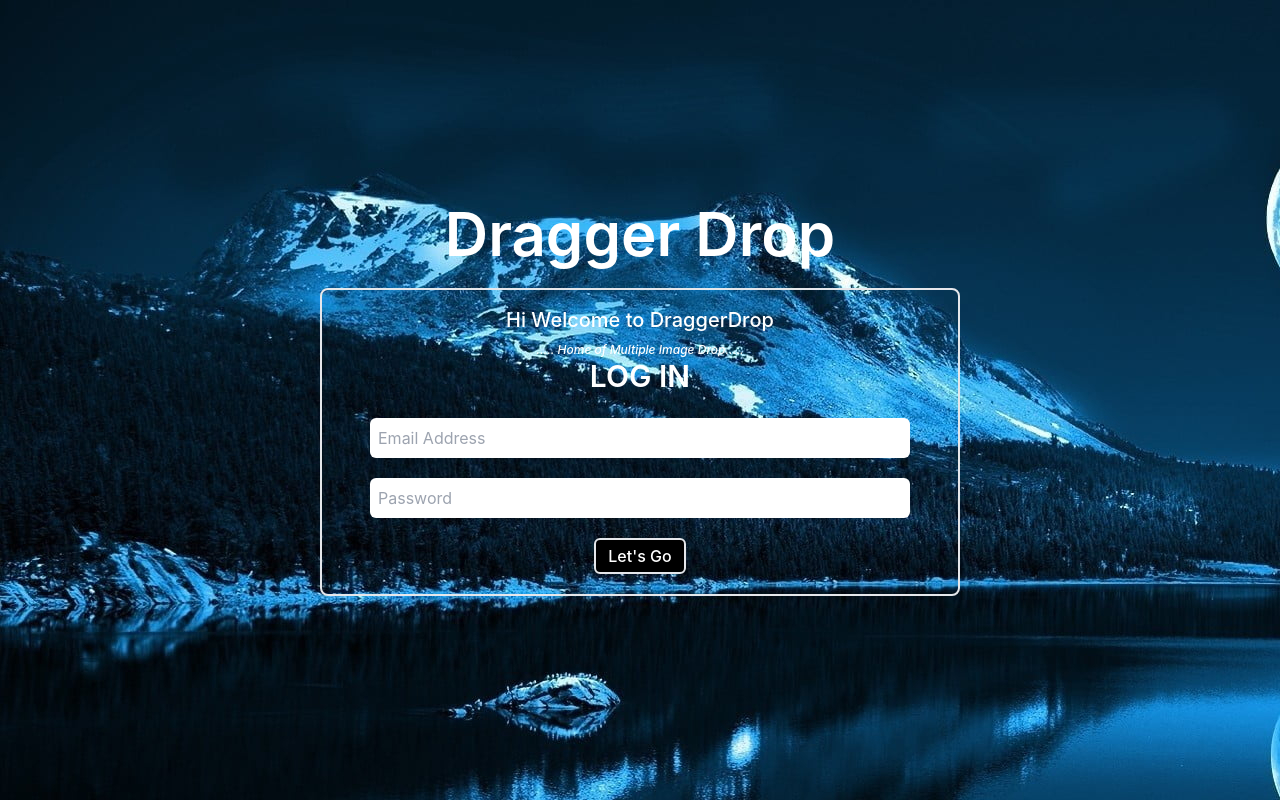
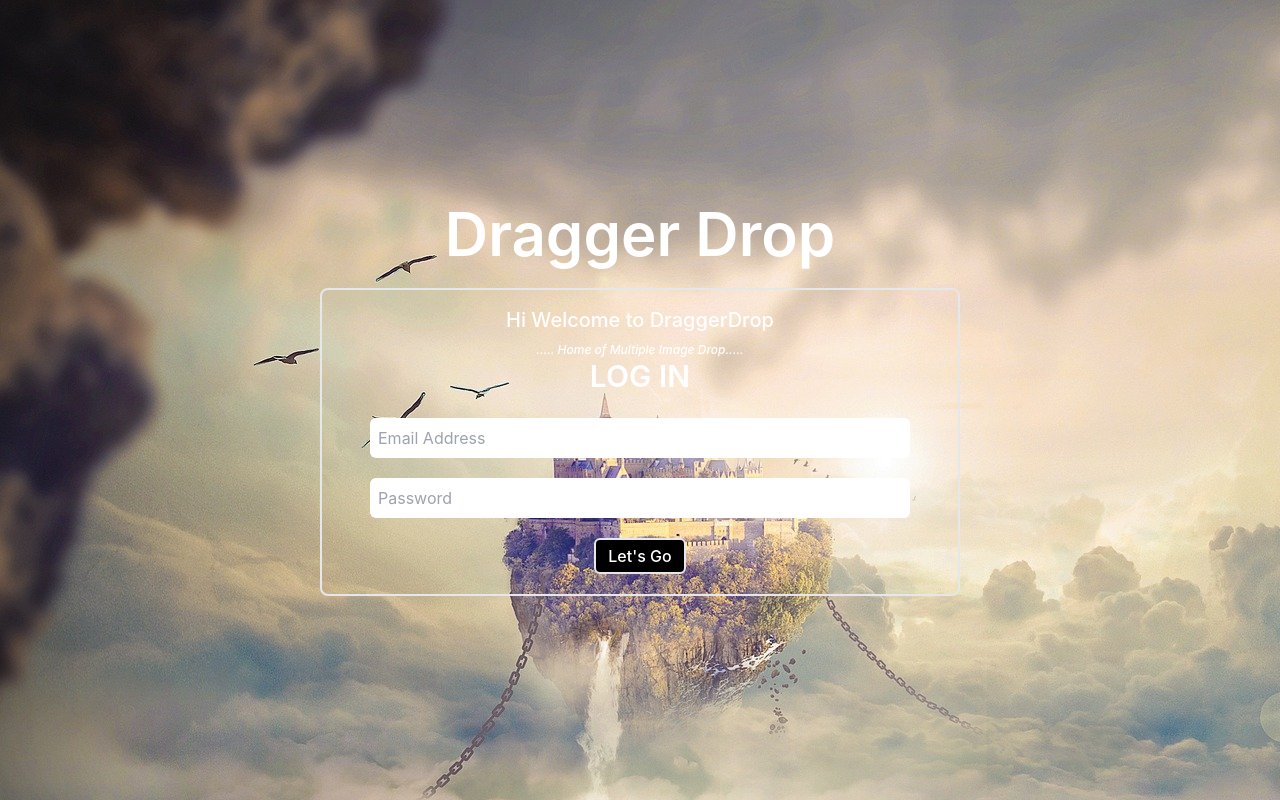
Before and after one commit to Derekvibe/Image_Dropper, a React (Create React App) app: page / in a window 1280 px wide. Built offline with nearby package versions, Linux system fonts and the light colour scheme.

Commit message:
first commit

```diff
--- a/src/index.css
+++ b/src/index.css
@@ -9,7 +9,7 @@ body {
     sans-serif;
   -webkit-font-smoothing: antialiased;
   -moz-osx-font-smoothing: grayscale;
-  background-image: url(/images/wallpaperflare.com_wallpaper\ \(15\).jpg);
+  background-image: url(/images/hd-wallpaper-g8dd67a35f_1920.jpg);
 }
 
 code {
```
Also changed, not shown: images/hd-wallpaper-g8dd67a35f_1920.jpg (added), 1 other file (tests, documents, lock files or other folders).
